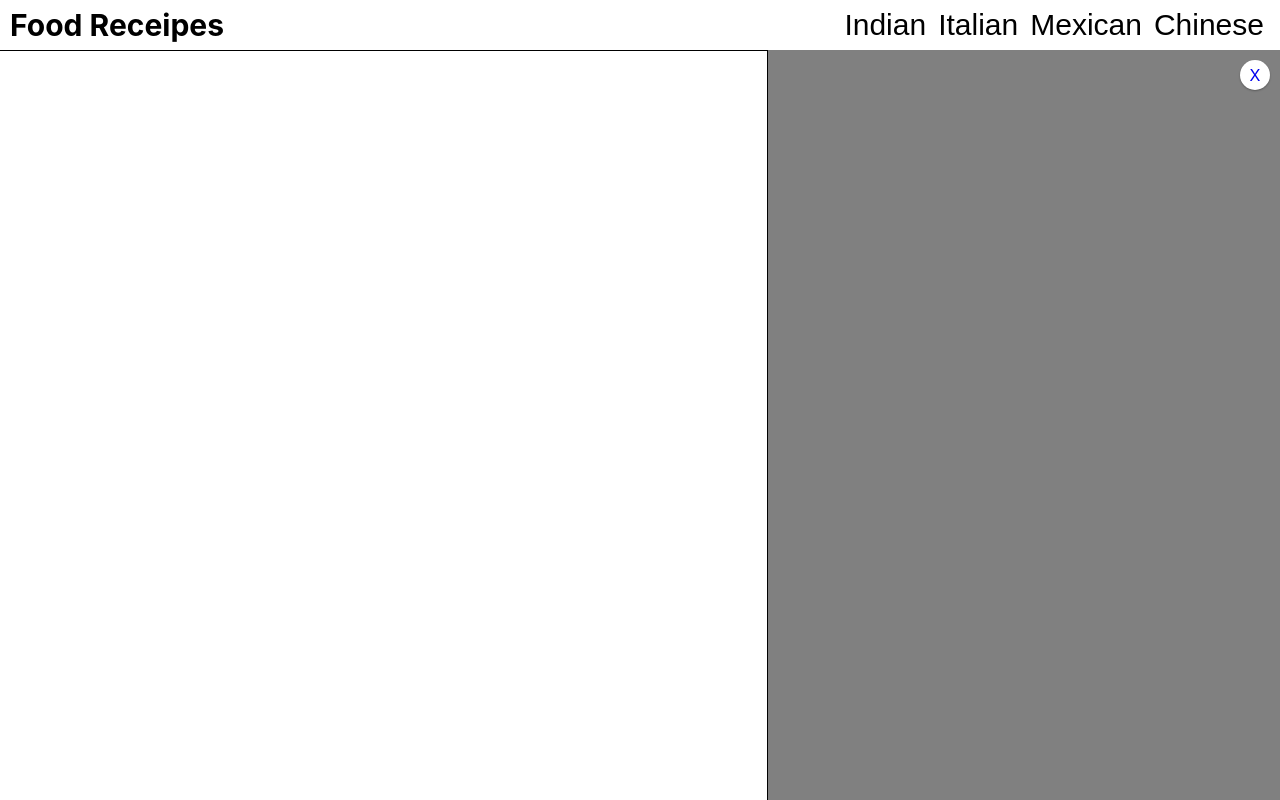
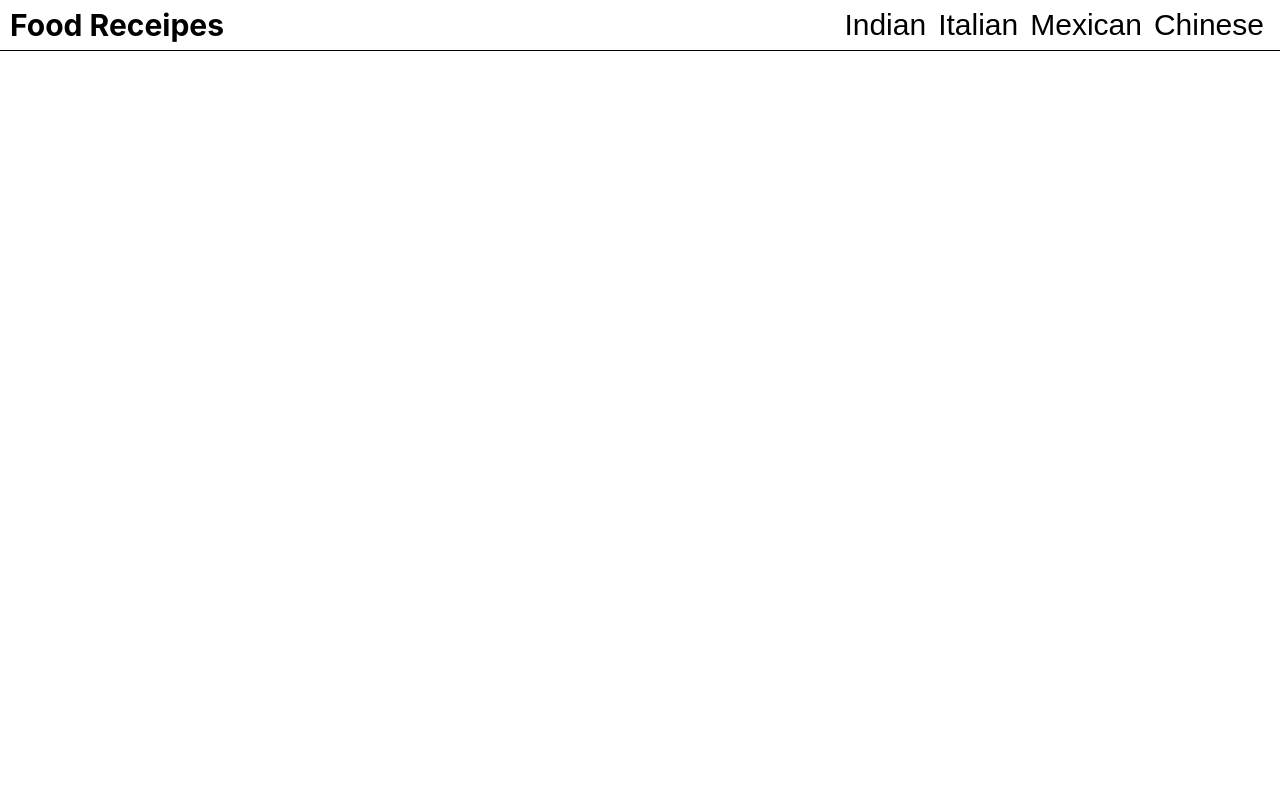
Before and after one commit to mosalman97/FoodRecipe, a React (Create React App) app: page /recipe/1 in a window 1280 px wide. Built offline with nearby package versions, Linux system fonts and the light colour scheme.

Commit message:
remove router details

```diff
--- a/src/App.js
+++ b/src/App.js
@@ -1,8 +1,6 @@
 import React,{useState} from "react";
 import Header from "../src/Components/Header/Header"
 import Recipecardwrapper from "./Components/Recipecards/Recipecardwrapper"
-import {BrowserRouter as Router,Route,Switch} from "react-router-dom"
-import Recipedetails from "./Components/Recipedetails/Recipedetails";
 
 function App() {
   const[recipe,setRecipe] = useState(null)
@@ -10,18 +8,11 @@ function App() {
      setRecipe(recipe)
   }
   return (
-    <Router>
       <div>
       <Header onRecipeSelect={onRecipeSelect} />
       <Recipecardwrapper selectedRecipe={recipe} />
-      <Switch>
-        <Route path="/recipe/:recipeId">
-          <Recipedetails />
-        </Route>
-      </Switch>
       </div>
-    </Router>
-  );
+  )
 }
 
 export default App;
--- a/src/Components/Recipecards/Recipecard.js
+++ b/src/Components/Recipecards/Recipecard.js
@@ -2,18 +2,11 @@ import React from 'react'
 import "./Recipecard.css"
 import Clock from "../../Assets/Logos/clock.png";
 import User from "../../Assets/Logos/users.png";
-import { Link } from 'react-router-dom';
 
 export default function Recipecard(props) {
     let {recipe} = props;
     return (
         <div className='recipecard'>
-          <Link to={{
-              pathname:`/recipe/${recipe.id}`,
-              state:{
-                  hasdetails:true
-              }
-          }}>
             <img src={recipe.image} alt="RecipeImage " className='imagebox'></img>
             <span className='title'>{recipe.title}</span>
             <div className='recipeinfo'>
@@ -22,7 +15,6 @@ export default function Recipecard(props) {
                 <img src={User} alt="Userlogo" />
                 <span>{recipe.servings}</span>
             </div>
-           </Link>
         </div>
     )
 }
--- a/src/Components/Recipecards/Recipecardwrapper.js
+++ b/src/Components/Recipecards/Recipecardwrapper.js
@@ -1,25 +1,21 @@
 import React,{useEffect,useState} from 'react'
 import Recipecard from "./Recipecard"
-import { useLocation } from "react-router-dom"
 import "./Recipecard.css"
 const Api_Key =  "dde82b867e0d42caa192f5c5f549fb19";
 export default function Recipecardwrapper(props) {
-    let urlState = useLocation().state
     const[recipes,setRecipes] = useState([])
      useEffect(()=>{
-       if(props.selectedRecipe) fecthApi()
+       if(props.selectedRecipe) fecthApi();
      },[props.selectedRecipe])
      let fecthApi = async ()=>{
          let response = await fetch(`https://api.spoonacular.com/recipes/complexSearch?apiKey=${Api_Key}&cuisine=${props.selectedRecipe}&addRecipeInformation=true&number=10`)
          let recipeData = await response.json()
          setRecipes(recipeData.results)
-        //  console.log(recipeData)
+         console.log(recipeData)
+     }
 
-     }
     return (
-        <div className='recipeWrapper'
-          style={{width:urlState && urlState.hasdetails ? "60%" : "100%"}}
-        >
+        <div className='recipeWrapper'>
            {
                recipes.map(recipe=><Recipecard  key={recipe.id} recipe={recipe} />)
            }
--- a/src/Components/Recipedetails/Recipedetails.css
+++ /dev/null
@@ -1,26 +0,0 @@
-.recipedetails{
-    position: absolute;
-    top:50px;
-    right:0px;
-    bottom: 0px;
-    width:40%;
-    height:auto;
-    background-color:grey;
-    border-left:1px solid black;
-
-
-}
-.close{
-    position:absolute;
-    right:10px;
-    top:10px;
-    width:30px;
-    height:30px;
-    display:flex;
-    align-items:center;
-    justify-content:center;
-    background-color:white;
-    box-shadow:0px 1px 2px rgba(0,0,0,.3);
-    border-radius:20px;
-    cursor:pointer;
-}
--- a/src/Components/Recipedetails/Recipedetails.js
+++ b/src/Components/Recipedetails/Recipedetails.js
@@ -1,10 +1,9 @@
 import React from 'react';
 import "./Recipedetails.css"
-import {Link} from "react-router-dom"
-export default function Recipedetails(props) {
+export default function Recipedetails() {
   return (
       <div className='recipedetails'>
-        <Link to="/"><div className='close'>X</div></Link>
+
       </div>
   )
 }
```
